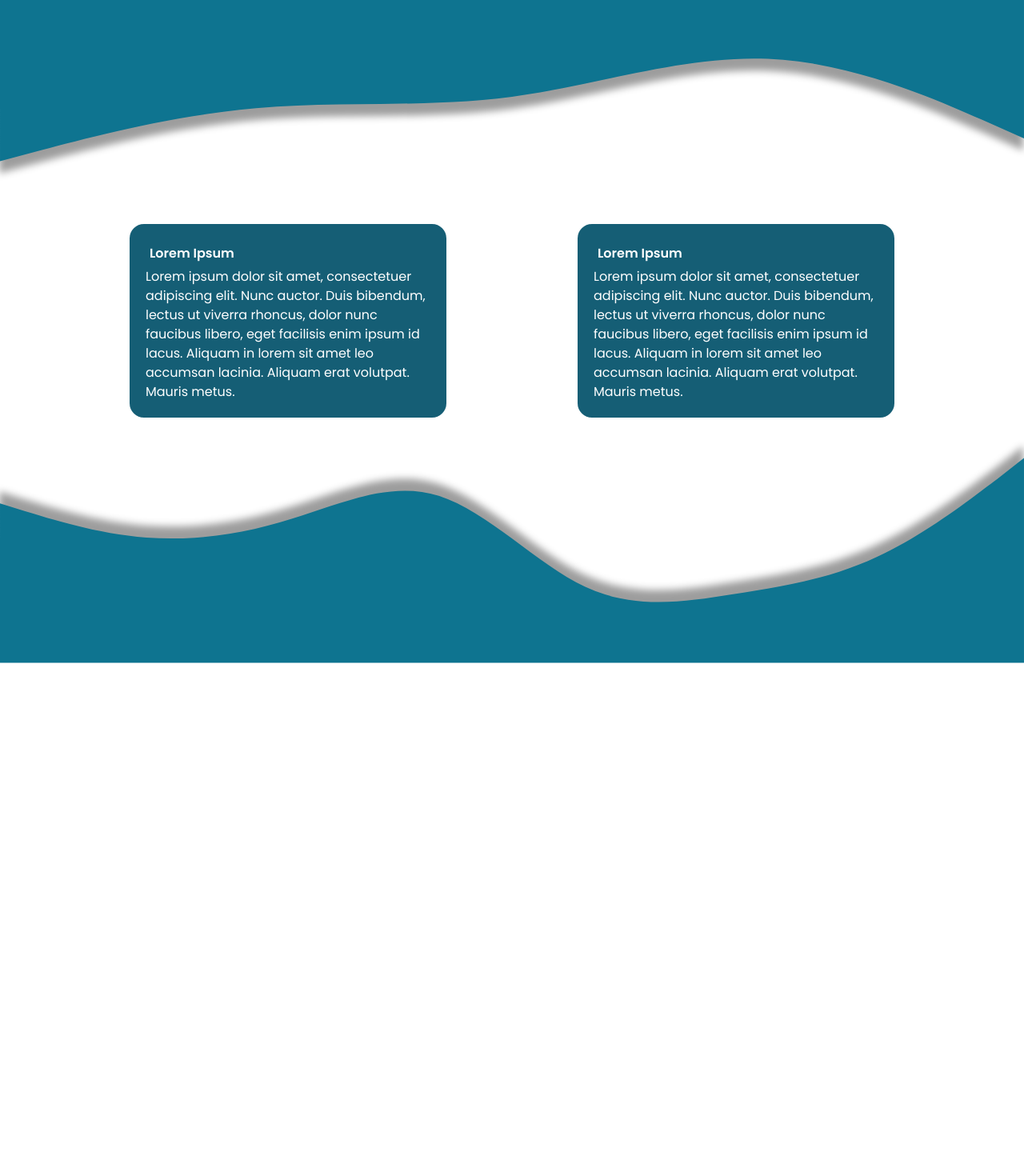
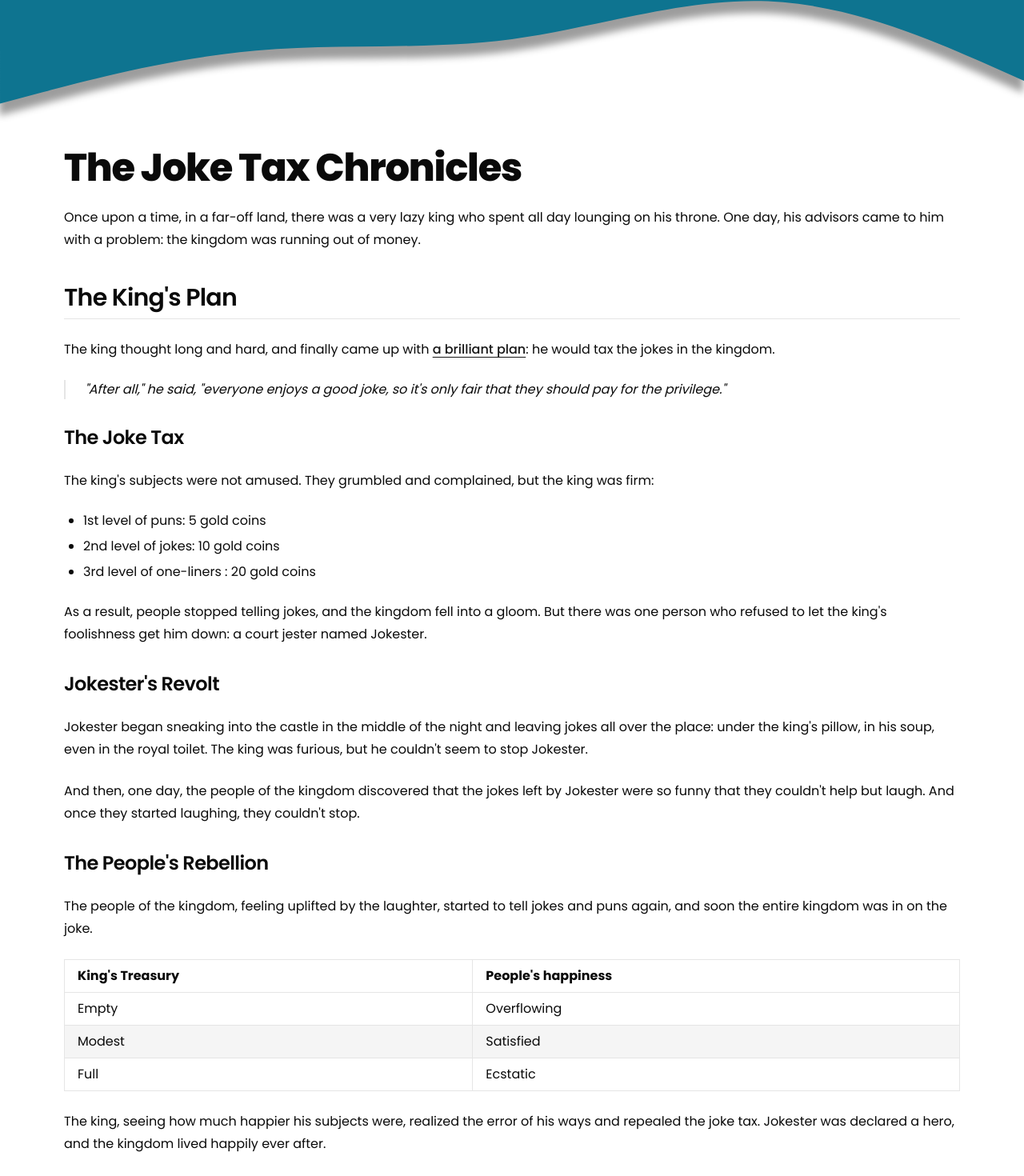
Before and after one commit to L3onardoCZ/pvd-project, a Next.js app: page / in a window 1280 px wide. Shown: the part 650-2120 px from the top of the page at 80% size. Before the commit the page ends 1479 px from the top, so only its background shows below. Built offline with nearby package versions, Linux system fonts and the light colour scheme.

Commit message:
avatar added

```diff
--- a/package.json
+++ b/package.json
@@ -9,6 +9,7 @@
     "lint": "next lint"
   },
   "dependencies": {
+    "@radix-ui/react-avatar": "^1.0.4",
     "@radix-ui/react-dropdown-menu": "^2.0.6",
     "@radix-ui/react-icons": "^1.3.0",
     "@radix-ui/react-slot": "^1.0.2",
--- a/src/app/globals.css
+++ b/src/app/globals.css
@@ -74,3 +74,7 @@
       @apply bg-background text-foreground;
     }
   }
+
+html{
+  scroll-behavior: smooth;
+}
--- a/src/app/page.tsx
+++ b/src/app/page.tsx
@@ -4,12 +4,14 @@ import Image from "next/image";
 import Header from "../components/Header";
 import Footer from "../components/Footer";
 import CardSection from "../components/CardSection";
+import Typography from "../components/Typography";
 
 
 export default function Home() {
   return (
     <>
       <Header />
+      <Typography />
       <CardSection />
       <Footer />
     </>
--- a/src/components/CardSection.tsx
+++ b/src/components/CardSection.tsx
@@ -3,7 +3,7 @@ import Card from "./Card";
 export default function CardSection(){
     return(
         <>
-            <section className="flex flex-row px-20 justify-around ">
+            <section className="flex flex-row px-20 justify-around pt-20">
                 <Card heading="Lorem Ipsum" paragraph="Lorem ipsum dolor sit amet, consectetuer adipiscing elit. Nunc auctor. Duis bibendum, lectus ut viverra rhoncus, dolor nunc faucibus libero, eget facilisis enim ipsum id lacus. Aliquam in lorem sit amet leo accumsan lacinia. Aliquam erat volutpat. Mauris metus."/>
                 <Card heading="Lorem Ipsum" paragraph="Lorem ipsum dolor sit amet, consectetuer adipiscing elit. Nunc auctor. Duis bibendum, lectus ut viverra rhoncus, dolor nunc faucibus libero, eget facilisis enim ipsum id lacus. Aliquam in lorem sit amet leo accumsan lacinia. Aliquam erat volutpat. Mauris metus."/>
             </section>
--- a/src/components/Header.tsx
+++ b/src/components/Header.tsx
@@ -1,6 +1,7 @@
 import ModeToggle from "./ModeToggle";
 import ScrollBar from "./ScrollBar";
 import AnimatedTextWord from "./AnimatedTextWord";
+import { Avatar, AvatarFallback, AvatarImage } from "@/components/ui/avatar"
 import "./titanonefont.css";
 import "./waveShadow.css";
 
@@ -10,9 +11,13 @@ export default function Header(){
     return(
         <>
             <ScrollBar />
-            <div className="bg-cyan-500 p-4
-                            dark:bg-cyan-950">
+            <div className="bg-[#ffffff75] p-4
+                            dark:bg-[#140b0b6c] fixed rounded-full z-40 m-5 flex gap-5">
                 <ModeToggle />
+                <Avatar>
+                    <AvatarImage src="https://github.com/shadcn.png" />
+                    <AvatarFallback>CN</AvatarFallback>
+                </Avatar>
             </div>
             <header className="flex flex-col justify-center w-full bg-gradient-to-b from-cyan-500 to-cyan-700 font-white text-white p-[90px]
                                 dark:from-cyan-950 dark:to-cyan-800">
--- /dev/null
+++ b/src/components/Typography.tsx
@@ -0,0 +1,119 @@
+export default function Typography(){
+    return(
+        <div className="px-20">
+            <h1 className="scroll-m-20 text-4xl font-extrabold tracking-tight lg:text-5xl">
+            The Joke Tax Chronicles
+            </h1>
+            <p className="leading-7 [&:not(:first-child)]:mt-6">
+            Once upon a time, in a far-off land, there was a very lazy king who
+            spent all day lounging on his throne. One day, his advisors came to him
+            with a problem: the kingdom was running out of money.
+            </p>
+            <h2 className="mt-10 scroll-m-20 border-b pb-2 text-3xl font-semibold tracking-tight transition-colors first:mt-0">
+            The King's Plan
+            </h2>
+            <p className="leading-7 [&:not(:first-child)]:mt-6">
+            The king thought long and hard, and finally came up with{" "}
+            <a
+                href="#"
+                className="font-medium text-primary underline underline-offset-4"
+            >
+                a brilliant plan
+            </a>
+            : he would tax the jokes in the kingdom.
+            </p>
+            <blockquote className="mt-6 border-l-2 pl-6 italic">
+            "After all," he said, "everyone enjoys a good joke, so it's only fair
+            that they should pay for the privilege."
+            </blockquote>
+            <h3 className="mt-8 scroll-m-20 text-2xl font-semibold tracking-tight">
+            The Joke Tax
+            </h3>
+            <p className="leading-7 [&:not(:first-child)]:mt-6">
+            The king's subjects were not amused. They grumbled and complained, but
+            the king was firm:
+            </p>
+            <ul className="my-6 ml-6 list-disc [&>li]:mt-2">
+            <li>1st level of puns: 5 gold coins</li>
+            <li>2nd level of jokes: 10 gold coins</li>
+            <li>3rd level of one-liners : 20 gold coins</li>
+            </ul>
+            <p className="leading-7 [&:not(:first-child)]:mt-6">
+            As a result, people stopped telling jokes, and the kingdom fell into a
+            gloom. But there was one person who refused to let the king's
+            foolishness get him down: a court jester named Jokester.
+            </p>
+            <h3 className="mt-8 scroll-m-20 text-2xl font-semibold tracking-tight">
+            Jokester's Revolt
+            </h3>
+            <p className="leading-7 [&:not(:first-child)]:mt-6">
+            Jokester began sneaking into the castle in the middle of the night and
+            leaving jokes all over the place: under the king's pillow, in his soup,
+            even in the royal toilet. The king was furious, but he couldn't seem to
+            stop Jokester.
+            </p>
+            <p className="leading-7 [&:not(:first-child)]:mt-6">
+            And then, one day, the people of the kingdom discovered that the jokes
+            left by Jokester were so funny that they couldn't help but laugh. And
+            once they started laughing, they couldn't stop.
+            </p>
+            <h3 className="mt-8 scroll-m-20 text-2xl font-semibold tracking-tight">
+            The People's Rebellion
+            </h3>
+            <p className="leading-7 [&:not(:first-child)]:mt-6">
+            The people of the kingdom, feeling uplifted by the laughter, started to
+            tell jokes and puns again, and soon the entire kingdom was in on the
+            joke.
+            </p>
+            <div className="my-6 w-full overflow-y-auto">
+            <table className="w-full">
+                <thead>
+                <tr className="m-0 border-t p-0 even:bg-muted">
+                    <th className="border px-4 py-2 text-left font-bold [&[align=center]]:text-center [&[align=right]]:text-right">
+                    King's Treasury
+                    </th>
+                    <th className="border px-4 py-2 text-left font-bold [&[align=center]]:text-center [&[align=right]]:text-right">
+                    People's happiness
+                    </th>
+                </tr>
+                </thead>
+                <tbody>
+                <tr className="m-0 border-t p-0 even:bg-muted">
+                    <td className="border px-4 py-2 text-left [&[align=center]]:text-center [&[align=right]]:text-right">
+                    Empty
+                    </td>
+                    <td className="border px-4 py-2 text-left [&[align=center]]:text-center [&[align=right]]:text-right">
+                    Overflowing
+                    </td>
+                </tr>
+                <tr className="m-0 border-t p-0 even:bg-muted">
+                    <td className="border px-4 py-2 text-left [&[align=center]]:text-center [&[align=right]]:text-right">
+                    Modest
+                    </td>
+                    <td className="border px-4 py-2 text-left [&[align=center]]:text-center [&[align=right]]:text-right">
+                    Satisfied
+                    </td>
+                </tr>
+                <tr className="m-0 border-t p-0 even:bg-muted">
+                    <td className="border px-4 py-2 text-left [&[align=center]]:text-center [&[align=right]]:text-right">
+                    Full
+                    </td>
+                    <td className="border px-4 py-2 text-left [&[align=center]]:text-center [&[align=right]]:text-right">
+                    Ecstatic
+                    </td>
+                </tr>
+                </tbody>
+            </table>
+            </div>
+            <p className="leading-7 [&:not(:first-child)]:mt-6">
+            The king, seeing how much happier his subjects were, realized the error
+            of his ways and repealed the joke tax. Jokester was declared a hero, and
+            the kingdom lived happily ever after.
+            </p>
+            <p className="leading-7 [&:not(:first-child)]:mt-6">
+            The moral of the story is: never underestimate the power of a good laugh
+            and always be careful of bad ideas.
+            </p>
+        </div>
+    )
+}
--- /dev/null
+++ b/src/components/ui/avatar.tsx
@@ -0,0 +1,50 @@
+"use client"
+
+import * as React from "react"
+import * as AvatarPrimitive from "@radix-ui/react-avatar"
+
+import { cn } from "@/lib/utils"
+
+const Avatar = React.forwardRef<
+  React.ElementRef<typeof AvatarPrimitive.Root>,
+  React.ComponentPropsWithoutRef<typeof AvatarPrimitive.Root>
+>(({ className, ...props }, ref) => (
+  <AvatarPrimitive.Root
+    ref={ref}
+    className={cn(
+      "relative flex h-10 w-10 shrink-0 overflow-hidden rounded-full",
+      className
+    )}
+    {...props}
+  />
+))
+Avatar.displayName = AvatarPrimitive.Root.displayName
+
+const AvatarImage = React.forwardRef<
+  React.ElementRef<typeof AvatarPrimitive.Image>,
+  React.ComponentPropsWithoutRef<typeof AvatarPrimitive.Image>
+>(({ className, ...props }, ref) => (
+  <AvatarPrimitive.Image
+    ref={ref}
+    className={cn("aspect-square h-full w-full", className)}
+    {...props}
+  />
+))
+AvatarImage.displayName = AvatarPrimitive.Image.displayName
+
+const AvatarFallback = React.forwardRef<
+  React.ElementRef<typeof AvatarPrimitive.Fallback>,
+  React.ComponentPropsWithoutRef<typeof AvatarPrimitive.Fallback>
+>(({ className, ...props }, ref) => (
+  <AvatarPrimitive.Fallback
+    ref={ref}
+    className={cn(
+      "flex h-full w-full items-center justify-center rounded-full bg-muted",
+      className
+    )}
+    {...props}
+  />
+))
+AvatarFallback.displayName = AvatarPrimitive.Fallback.displayName
+
+export { Avatar, AvatarImage, AvatarFallback }
```
Also changed, not shown: 1 other file (tests, documents, lock files or other folders).
